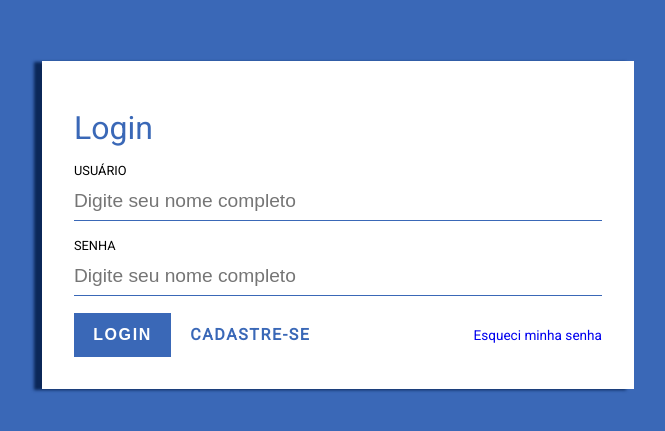
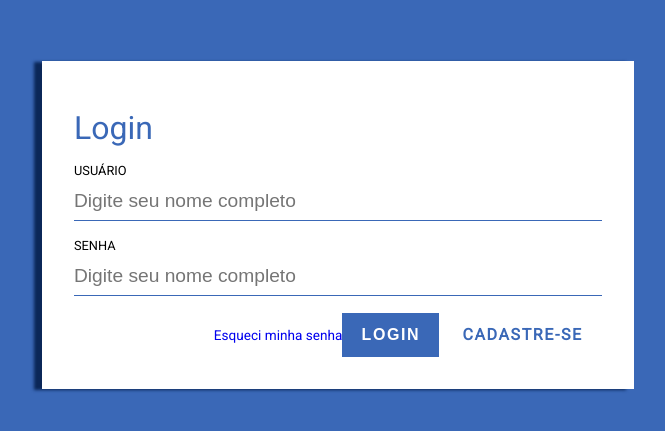
Before and after one commit to DanielNAlves/CADASTRO_LOGIN, a plain HTML site: page login/index.html in a window 1280 px wide. Shown: the part 175-606 px from the top of the page, without its empty margins (302-967 px from the left). Drawn offline with Linux system fonts and the light colour scheme; a web font is replaced by a local one.

Commit message:
Cadastro e Index HTML - atualizado posicionamento de link.

```diff
--- a/login/index.html
+++ b/login/index.html
@@ -33,12 +33,14 @@
         />
 
         <div class="enviar">
-          <input type="submit" class="btn btn__principal" value="Login" />
+          <a href="#" class="action__form__aside">Esqueci minha senha</a>
+          <div class="rowReverse">
+            <input type="submit" class="btn btn__principal" value="Login" />
 
-          <a href="cadastro.html" target="_blank" class="btn btn__novo"
-            >Cadastre-se</a
-          >
-          <a href="#" class="action__form__aside">Esqueci minha senha</a>
+            <a href="cadastro.html" target="_blank" class="btn btn__novo"
+              >Cadastre-se</a
+            >
+          </div>
         </div>
       </fieldset>
     </form>
```
Also changed, not shown: login/cadastro.html (+1 -1 lines).
